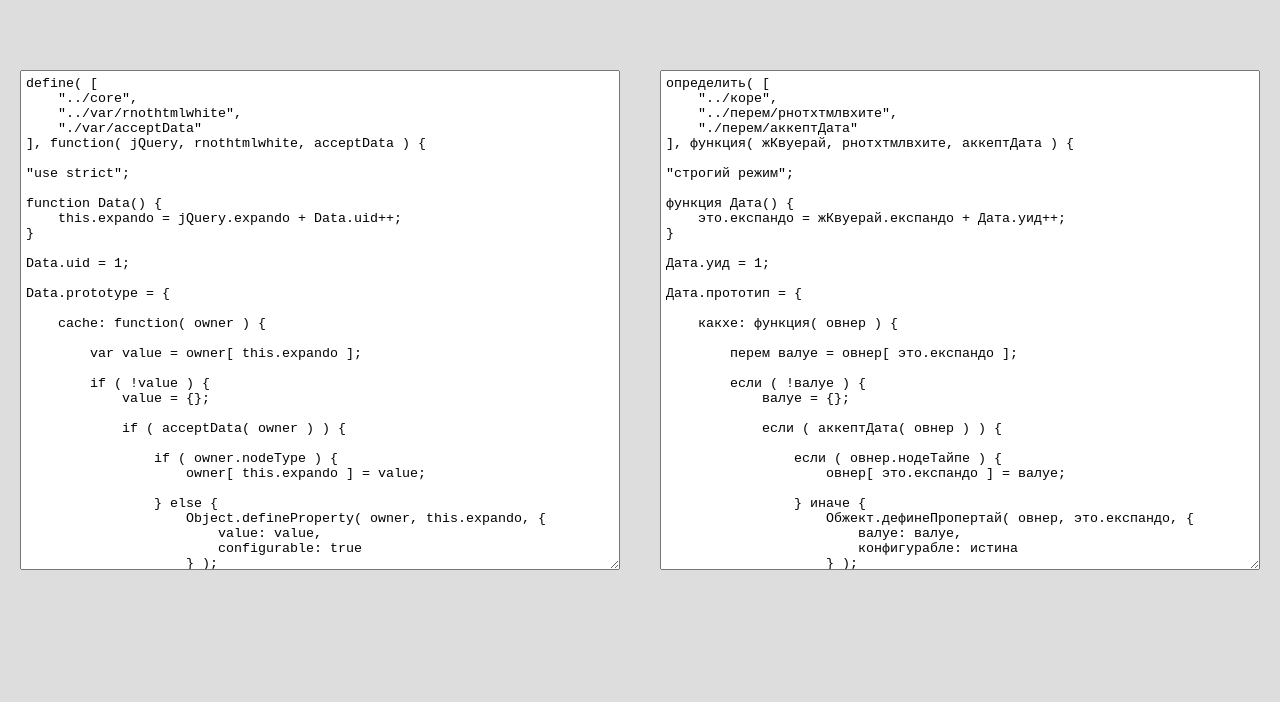
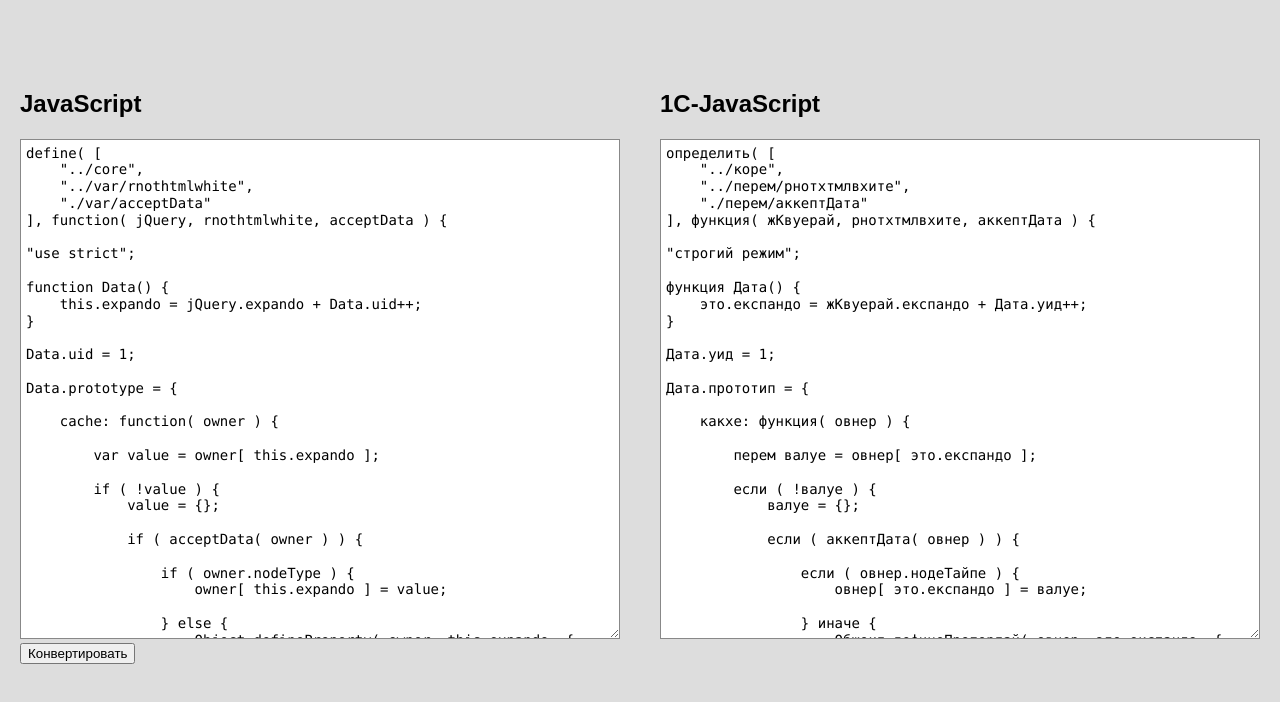
Before and after one commit to leonidfeskov/russianJS, a plain HTML site: page index.html in a window 1280 px wide. Drawn offline with Linux system fonts and the light colour scheme.

Commit message:
Add styles

```diff
--- a/index.html
+++ b/index.html
@@ -4,11 +4,13 @@
         <meta charset="UTF-8"/>
         <title>Russian JavaScript</title>
         <meta name="viewport" content="width=device-width, initial-scale=1">
+        <link rel="stylesheet" href="lib/default.min.css">
         <link rel="stylesheet" href="main.css">
     </head>
     <body>
         <div class="container">
             <div class="column">
+                <h2>JavaScript</h2>
                 <textarea id="js">
 define( [
     "../core",
@@ -128,11 +130,14 @@ Data.prototype = {
 return Data;
 });
                 </textarea>
+                <button>Конвертировать</button>
             </div>
             <div class="column">
+                <h2>1C-JavaScript</h2>
                 <textarea id="js-russian"></textarea>
             </div>
         </div>
+
         <script src="main.js"></script>
     </body>
 </html>
--- a/main.css
+++ b/main.css
@@ -17,9 +17,13 @@ body {
 }
 
 textarea {
+	background: #fff;
 	box-sizing: border-box;
+	border: 1px solid #888888;
 	padding: 5px;
 	width: 100%;
 	height: 500px;
-	resize: vertical;
+	overflow: auto;
+	font: 14px/1.2 Consolas, monospace;
+	white-space: pre;
 }
--- a/main.js
+++ b/main.js
@@ -111,7 +111,7 @@ var russianJS = document.getElementById('js-russian');
 
 function converToRussianJS() {
     console.time();
-    jsCode = js.value;
+    jsCode = js.innerHTML;
     var russianJSCode = jsCode;
 
     for (var word in DICT) {
@@ -124,11 +124,12 @@ function converToRussianJS() {
         russianJSCode = russianJSCode.replace(regExp, TRANSLIT[symbol]);
     }
 
-    russianJS.value = russianJSCode;
+    russianJS.innerHTML = russianJSCode;
     console.timeEnd();
 }
 
 window.onload = function() {
+
     converToRussianJS();
 
     js.addEventListener('blur', function() {
```
